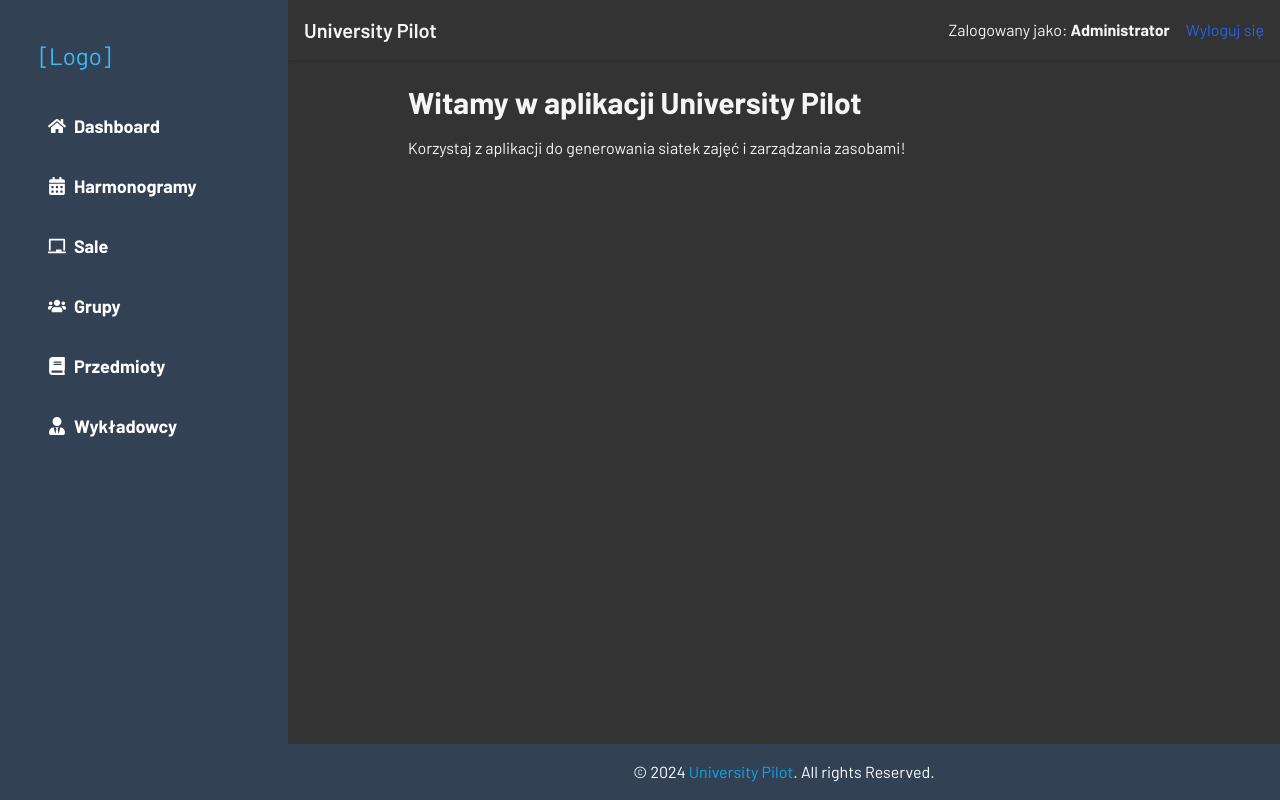
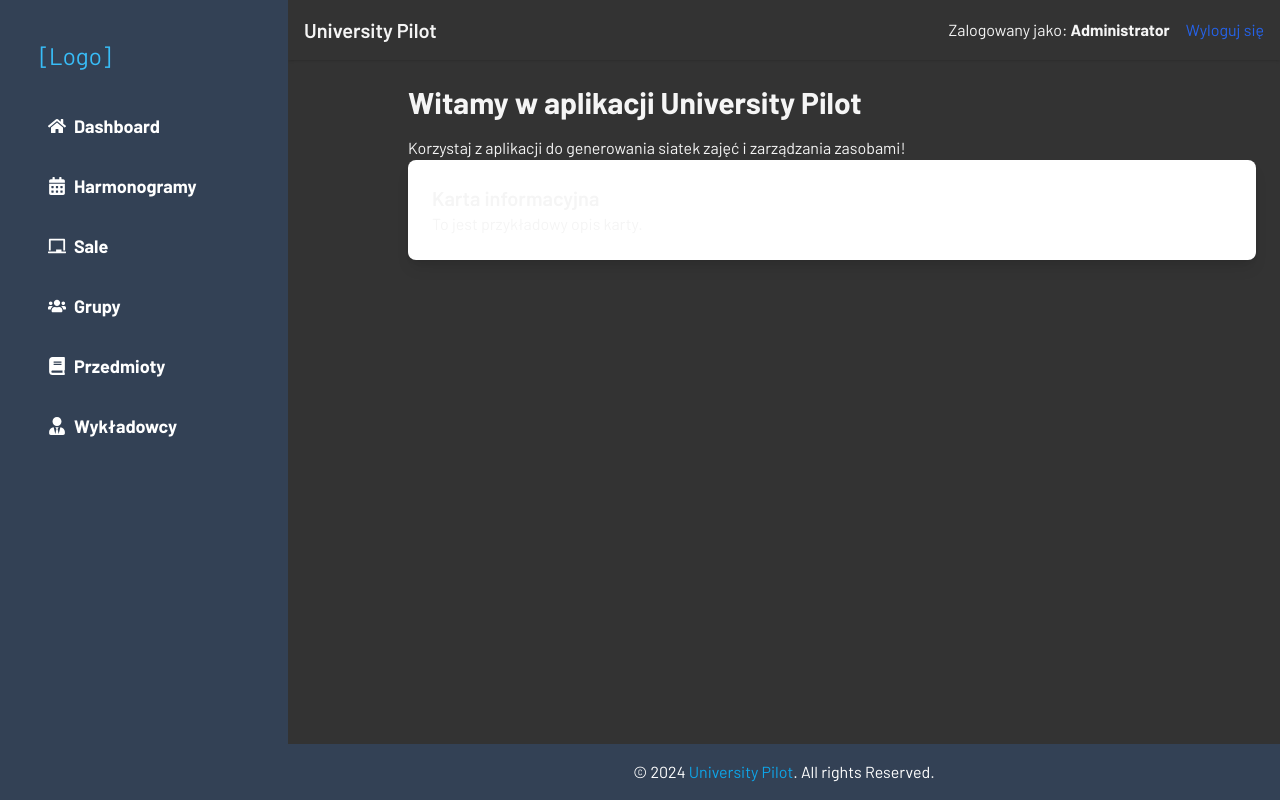
Before and after one commit to Oskii0201/University-Pilot, a Next.js app in the folder university-pilot/: page / in a window 1280 px wide. Built offline with nearby package versions, Linux system fonts and the light colour scheme.

Commit message:
style(page): update styling and content

```diff
--- a/university-pilot/app/page.tsx
+++ b/university-pilot/app/page.tsx
@@ -8,6 +8,12 @@ export default function Home() {
         Korzystaj z aplikacji do generowania siatek zajęć i zarządzania
         zasobami!
       </p>
+      <div className="bg-offWhite rounded-lg p-6 shadow-lg">
+        <h2 className="text-darkGray text-xl font-semibold">
+          Karta informacyjna
+        </h2>
+        <p className="text-darkGray">To jest przykładowy opis karty.</p>
+      </div>
     </div>
   );
 }
```
